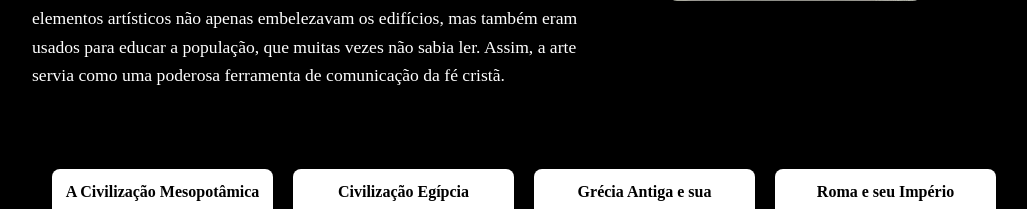
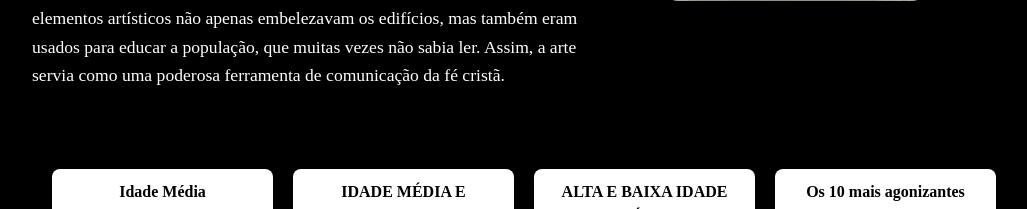
Before and after one commit to GustaHenrinque/Hist-ria, a PHP site: page /media.php in a window 1280 px wide. Shown: the part 2849-3058 px from the top of the page, without its empty margins (116-1143 px from the left). Run offline with PHP 8.4, Linux system fonts and the light colour scheme.

Commit message:
links youtu

```diff
--- a/contempo.php
+++ b/contempo.php
@@ -113,7 +113,7 @@ O Brasil entrou na Idade Contemporânea na condição de colônia, tornou-se um
         </div>
 
         <div class="video">
-            <h4></h4>
+            <h4>História Brasil</h4>
             <iframe src="https://www.youtube.com/embed/q7E4XrfGGnE?si=6r4UUvesOWaYol0m" frameborder="0" allowfullscreen></iframe>
         </div>
     </div>
--- a/media.php
+++ b/media.php
@@ -111,23 +111,27 @@
         </section>
         <div class="videos">
         <div class="video">
-            <h4>A Civilização Mesopotâmica</h4>
-            <iframe src="https://www.youtube.com/embed/video-mesopotamia" frameborder="0" allowfullscreen></iframe>
+            <h4>Idade Média</h4>
+            <iframe src="https://www.youtube.com/embed/xYRsIQT-Qmc" frameborder="0" allow="accelerometer; autoplay; encrypted-media; gyroscope; picture-in-picture" allowfullscreen></iframe>
+
         </div>
 
         <div class="video">
-            <h4>Civilização Egípcia</h4>
-            <iframe src="https://www.youtube.com/embed/video-egito" frameborder="0" allowfullscreen></iframe>
+            <h4>IDADE MÉDIA E FEUDALISMO</h4>
+            <iframe src="https://www.youtube.com/embed/QjoHiK_luxw" frameborder="0" allow="accelerometer; autoplay; encrypted-media; gyroscope; picture-in-picture" allowfullscreen></iframe>
+
         </div>
 
         <div class="video">
-            <h4>Grécia Antiga e sua Influência</h4>
-            <iframe src="https://www.youtube.com/embed/video-grecia" frameborder="0" allowfullscreen></iframe>
+            <h4>ALTA E BAIXA IDADE MÉDIA</h4>
+            <iframe src="https://www.youtube.com/embed/YbR1bxtGnMo" frameborder="0" allow="accelerometer; autoplay; encrypted-media; gyroscope; picture-in-picture" allowfullscreen></iframe>
+
         </div>
 
         <div class="video">
-            <h4>Roma e seu Império</h4>
-            <iframe src="https://www.youtube.com/embed/video-roma" frameborder="0" allowfullscreen></iframe>
+            <h4> Os 10 mais agonizantes tratamentos da IDADE MÉDIA</h4>
+            <iframe src="https://www.youtube.com/embed/YbR1bxtGnMo" frameborder="0" allow="accelerometer; autoplay; encrypted-media; gyroscope; picture-in-picture" allowfullscreen></iframe>
+
         </div>
     </div>
 
```
Also changed, not shown: antiga.php (+13 -4 lines), moderna.php (+8 -4 lines).
